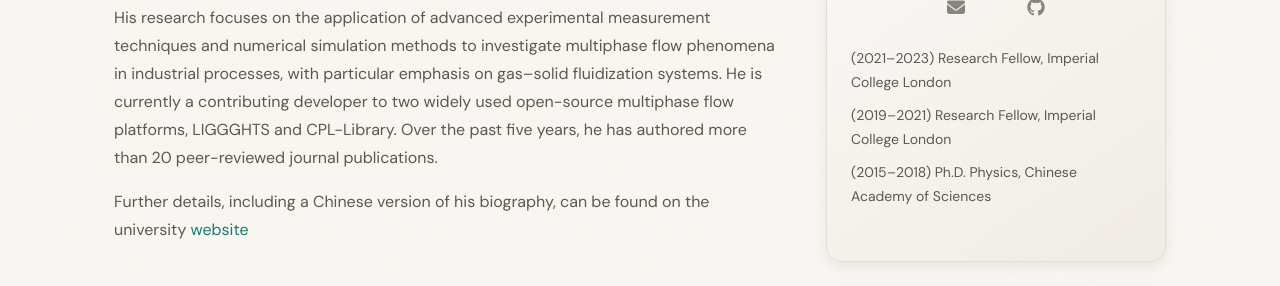
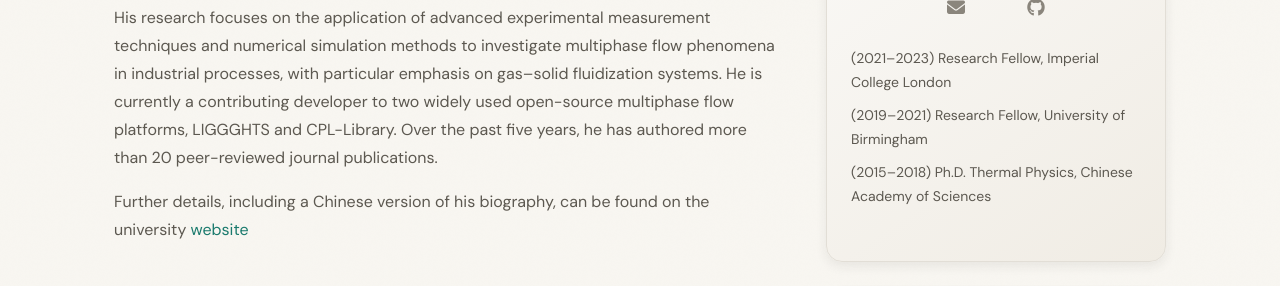
Before and after one commit to HQChe/hqche.github.io, a Jekyll site: the page built from _pages/home.md, in a window 1280 px wide. Shown: the part 476-762 px from the top of the page. Built offline with Jekyll 4.4.1, drawn with Linux system fonts in a browser that asks for light colours; a style sheet for code colours, icons or effects is not loaded.

Commit message:
Update pi.yml

```diff
--- a/_data/pi.yml
+++ b/_data/pi.yml
@@ -8,7 +8,7 @@
     - "(1939) B.S. Physics, Massachusetts Institute of Technology"
   educationshort:
     - "(2021-2023) Research Fellow, Imperial College London"
-    - "(2019-2021) Research Fellow, Imperial College London"
-    - "(2015-2018) Ph.D. Physics, Chinese Academy of Sciences"
+    - "(2019-2021) Research Fellow, University of Birmingham"
+    - "(2015-2018) Ph.D. Thermal Physics, Chinese Academy of Sciences"
     # - "(2015) Msc. Aerospace Engineering, Beihang"
     # - "(2012) B.S. Measurement and Instrumentation, HUST"
```
